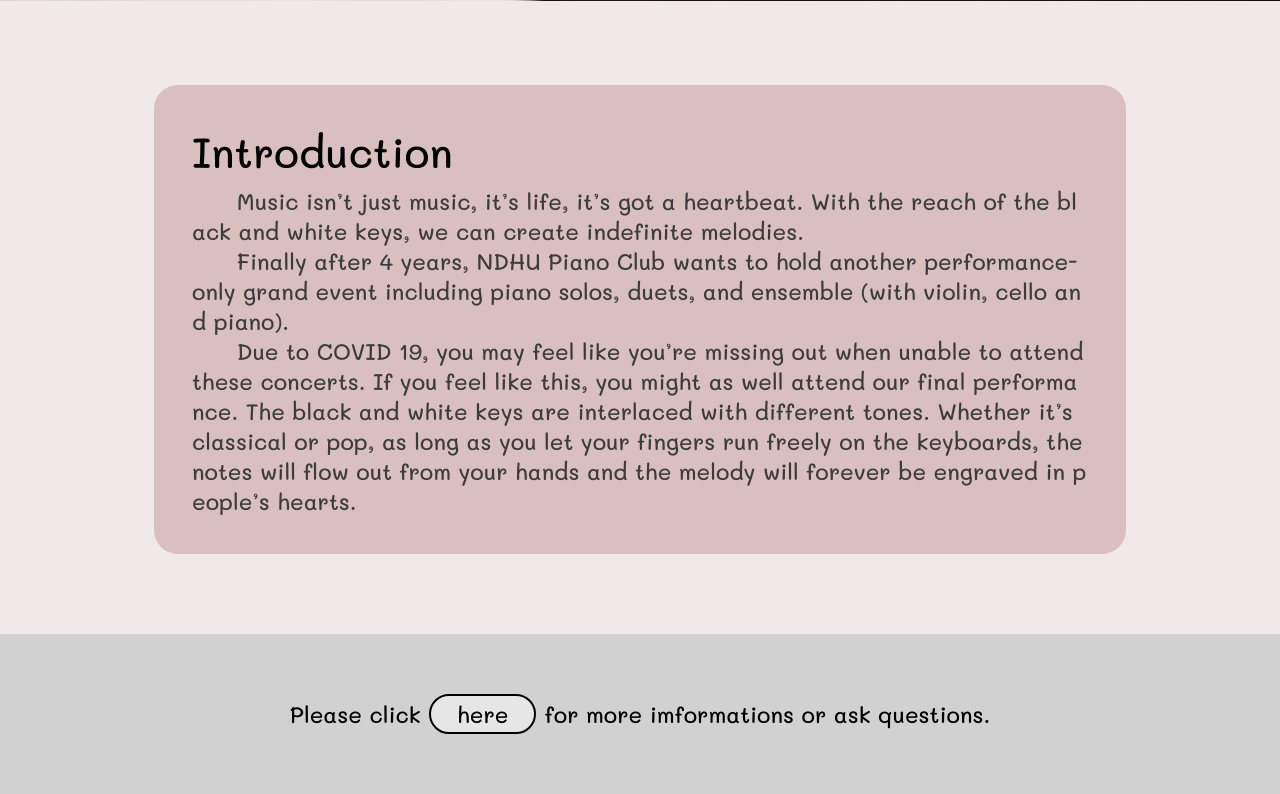
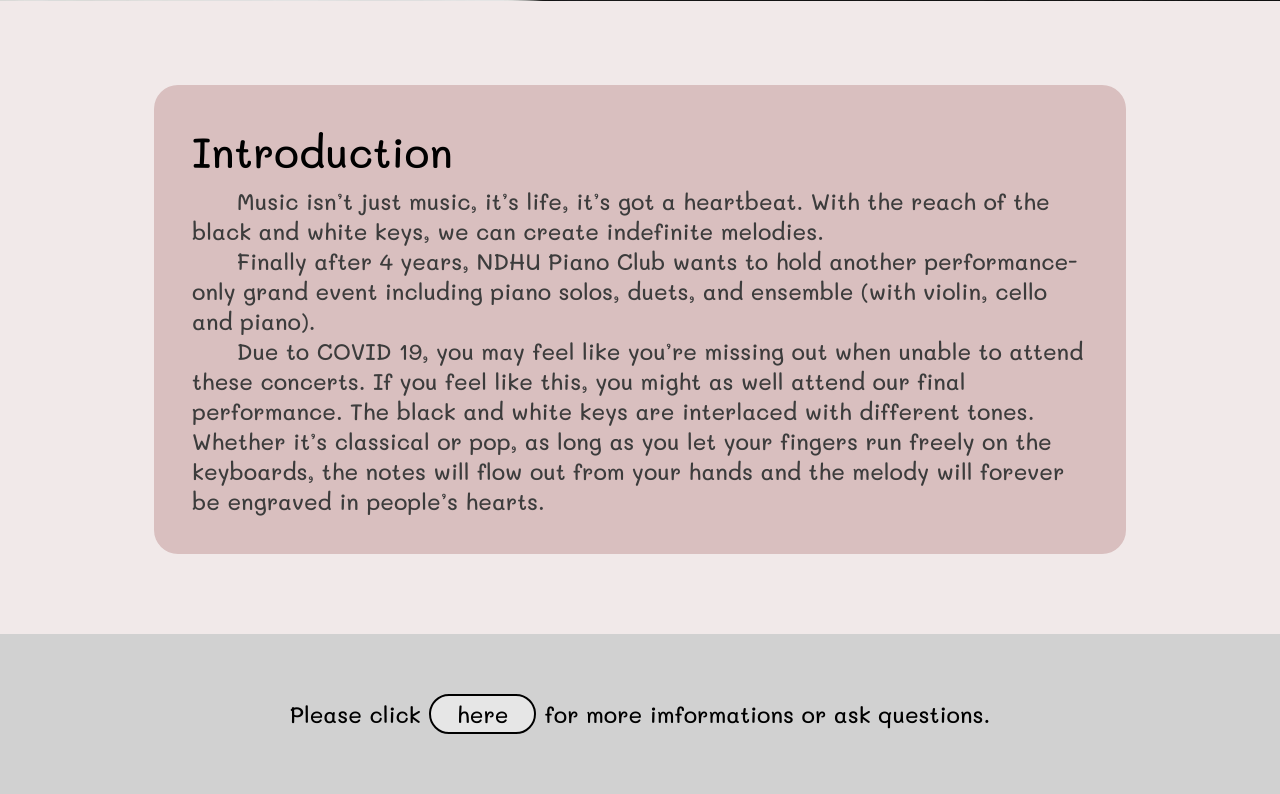
Before and after one commit to michael21910/michael21910.github.io, a PHP site: the page made by piano club/index_Eng.html in a window 1280 px wide. Shown: the part 560-1354 px from the top of the page. Run offline with PHP 8.4, Linux system fonts and the light colour scheme.

Commit message:
change break all to break word in piano website

```diff
--- a/piano club/stylePIANO.css
+++ b/piano club/stylePIANO.css
@@ -3,7 +3,7 @@ body{
 	background-color: rgb(241, 233, 233);
 	margin: 0 auto;
 	word-wrap: break-word;
-	word-break: break-all;
+	word-break: break-word;
 }
 
 img{
```
